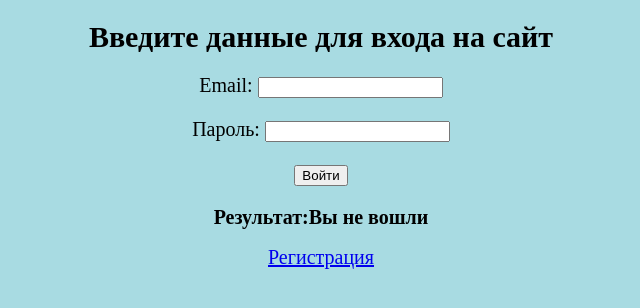
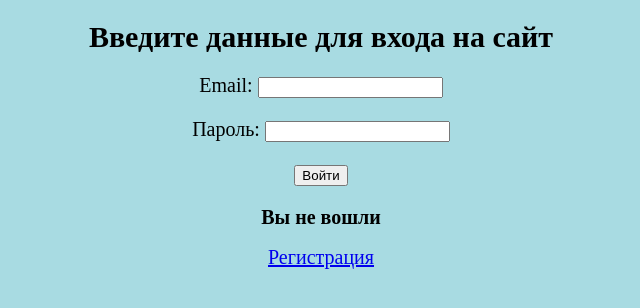
Before and after one commit to Itsflowy/Flask, a Flask app: page /login in a window 1280 px wide. Shown: the top 308 px of the page, without its empty margins (319-959 px from the left). Run offline with Flask 3, Linux system fonts and the light colour scheme.

Commit message:
Update login.html

```diff
--- a/Flask/project/templates/login.html
+++ b/Flask/project/templates/login.html
@@ -16,7 +16,7 @@
     <p class="t">Пароль: <input type="password" name="password" required></p>
     <p class="t"><input type="submit" value="Войти"></p>
     </form>
-    <h2>Результат:{{result}}</h2>
+    <h2>{{result}}</h2>
     <a href="/" >Регистрация</a>
 </body>
 </html>
```
